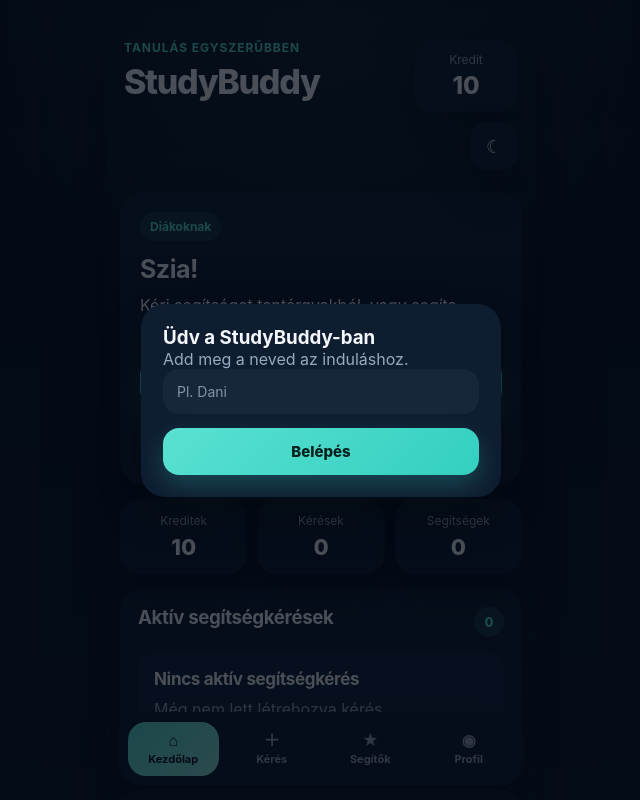
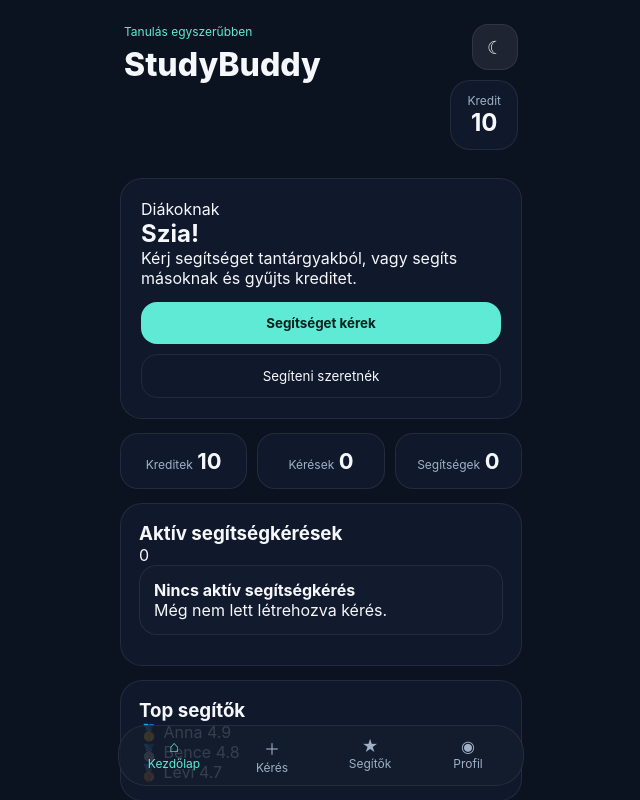
Before and after one commit to danibodnar05/study_buddy1, a plain HTML site: page index.html in a window 1280 px wide. Shown: the top 800 px of the page, without its empty margins (319-959 px from the left). Drawn offline with Linux system fonts and the light colour scheme.

Commit message:
Update style.css

```diff
--- a/style.css
+++ b/style.css
@@ -1,556 +1,246 @@
 :root {
-  --bg: #07111f;
-  --bg-soft: #0d1b2d;
-  --card: #0f1d31;
-  --card-2: #13243a;
-  --line: rgba(255, 255, 255, 0.06);
-  --text: #f4f7fb;
-  --muted: #97a9c0;
-  --primary: #59e1d1;
-  --primary-2: #34cfc0;
+  --bg: #0b1220;
+  --card: rgba(18, 28, 47, 0.8);
+  --line: rgba(255,255,255,0.08);
+  --text: #f5f7fb;
+  --muted: #9fb0c7;
+  --primary: #5eead4;
   --danger: #ef4444;
-  --shadow: 0 20px 40px rgba(0, 0, 0, 0.28);
 }
 
 body.light-mode {
   --bg: #eef4fb;
-  --bg-soft: #f7fbff;
-  --card: #ffffff;
-  --card-2: #ffffff;
-  --line: rgba(15, 23, 42, 0.08);
-  --text: #10233f;
+  --card: rgba(255,255,255,0.9);
+  --line: rgba(0,0,0,0.08);
+  --text: #0f172a;
   --muted: #64748b;
-  --primary: #18c7b6;
-  --primary-2: #0ea99b;
-  --shadow: 0 16px 30px rgba(16, 35, 63, 0.10);
 }
 
-* {
-  box-sizing: border-box;
-  margin: 0;
-  padding: 0;
-  font-family: Inter, Arial, sans-serif;
+*{
+box-sizing:border-box;
+margin:0;
+padding:0;
+font-family:Inter,Arial,sans-serif;
 }
 
-html,
-body {
-  overflow-x: hidden;
+body{
+background:var(--bg);
+color:var(--text);
+transition:0.25s;
 }
 
-body {
-  background:
-    radial-gradient(circle at top, rgba(89, 225, 209, 0.08), transparent 26%),
-    linear-gradient(180deg, var(--bg) 0%, var(--bg-soft) 100%);
-  color: var(--text);
-  transition: background 0.25s ease, color 0.25s ease;
+.app-shell{
+display:flex;
+justify-content:center;
+min-height:100vh;
 }
 
-.app-shell {
-  display: flex;
-  justify-content: center;
-  min-height: 100vh;
+.app{
+width:100%;
+max-width:430px;
+min-height:100vh;
 }
 
-.app {
-  width: 100%;
-  max-width: 430px;
-  min-height: 100vh;
-  position: relative;
+.topbar{
+padding:24px 18px 18px;
+display:flex;
+justify-content:space-between;
+align-items:flex-start;
 }
 
-.topbar {
-  padding: 28px 18px 14px;
-  display: flex;
-  justify-content: space-between;
-  align-items: flex-start;
-  gap: 14px;
+.topbar-left{
+flex:1;
 }
 
-.topbar-left {
-  flex: 1;
-  min-width: 0;
+.topbar-right{
+display:flex;
+flex-direction:column-reverse;
+align-items:flex-end;
+gap:10px;
 }
 
-.topbar-right {
-  display: flex;
-  flex-direction: column;
-  align-items: flex-end;
-  gap: 10px;
+.eyebrow{
+color:var(--primary);
+font-size:12px;
+margin-bottom:6px;
 }
 
-.eyebrow {
-  color: var(--primary);
-  font-size: 12px;
-  font-weight: 700;
-  letter-spacing: 0.08em;
-  text-transform: uppercase;
-  margin-bottom: 10px;
+.topbar h1{
+font-size:32px;
+font-weight:800;
 }
 
-.topbar h1 {
-  font-size: 34px;
-  line-height: 1.02;
-  font-weight: 800;
-  letter-spacing: -0.04em;
+.theme-toggle{
+width:46px;
+height:46px;
+border-radius:16px;
+border:1px solid var(--line);
+background:rgba(255,255,255,0.08);
+color:var(--text);
+display:flex;
+align-items:center;
+justify-content:center;
+font-size:18px;
 }
 
-.theme-toggle {
-  width: 48px;
-  height: 48px;
-  border: none;
-  border-radius: 16px;
-  background: var(--card);
-  color: var(--text);
-  display: flex;
-  align-items: center;
-  justify-content: center;
-  font-size: 18px;
-  cursor: pointer;
-  box-shadow: var(--shadow);
-  transition: transform 0.18s ease, opacity 0.18s ease;
+.credit-pill{
+padding:12px 16px;
+border-radius:20px;
+background:var(--card);
+border:1px solid var(--line);
+text-align:center;
 }
 
-.theme-toggle:active {
-  transform: scale(0.96);
+.credit-pill-label{
+font-size:12px;
+color:var(--muted);
+display:block;
 }
 
-.credit-pill {
-  min-width: 104px;
-  padding: 12px 16px;
-  border-radius: 20px;
-  background: var(--card);
-  text-align: center;
-  box-shadow: var(--shadow);
+.credit-pill-value{
+font-size:24px;
+font-weight:700;
 }
 
-.credit-pill-label {
-  display: block;
-  font-size: 12px;
-  color: var(--muted);
-  margin-bottom: 4px;
+.content{
+padding:10px 14px 120px;
 }
 
-.credit-pill-value {
-  font-size: 24px;
-  font-weight: 800;
+.section{
+display:none;
 }
 
-.content {
-  padding: 8px 14px 132px;
+.section.active{
+display:block;
 }
 
-.section {
-  display: none;
-  animation: fadeIn 0.22s ease;
+.card{
+background:var(--card);
+border:1px solid var(--line);
+border-radius:22px;
+padding:18px;
+margin-bottom:14px;
 }
 
-.section.active {
-  display: block;
+.hero-card{
+background:var(--card);
+border:1px solid var(--line);
+border-radius:22px;
+padding:20px;
+margin-bottom:14px;
 }
 
-@keyframes fadeIn {
-  from {
-    opacity: 0;
-    transform: translateY(8px);
-  }
-  to {
-    opacity: 1;
-    transform: translateY(0);
-  }
+.hero-actions{
+margin-top:14px;
+display:grid;
+gap:10px;
 }
 
-.hero-card,
-.card,
-.profile-hero {
-  background: var(--card);
-  border-radius: 24px;
-  box-shadow: var(--shadow);
+.primary-btn{
+background:var(--primary);
+color:#06211d;
+border:none;
+padding:13px;
+border-radius:16px;
+font-weight:700;
 }
 
-.hero-card {
-  padding: 20px;
-  margin-bottom: 14px;
+.ghost-btn{
+background:transparent;
+border:1px solid var(--line);
+color:var(--text);
+padding:13px;
+border-radius:16px;
 }
 
-.card {
-  padding: 18px;
-  margin-bottom: 14px;
+.danger-btn{
+background:var(--danger);
+color:white;
+border:none;
+padding:13px;
+border-radius:16px;
 }
 
-.profile-hero {
-  padding: 18px;
-  margin-bottom: 14px;
-  display: flex;
-  align-items: center;
-  gap: 14px;
+.stats-grid{
+display:grid;
+grid-template-columns:repeat(3,1fr);
+gap:10px;
+margin-bottom:14px;
 }
 
-.hero-badge {
-  display: inline-block;
-  padding: 7px 10px;
-  border-radius: 999px;
-  background: rgba(89, 225, 209, 0.12);
-  color: var(--primary);
-  font-size: 12px;
-  font-weight: 700;
-  margin-bottom: 14px;
+.stat-card{
+background:var(--card);
+border:1px solid var(--line);
+border-radius:18px;
+padding:14px;
+text-align:center;
 }
 
-.hero-card h2,
-.card h2,
-.card h3,
-.card h4,
-.profile-hero h2 {
-  margin-bottom: 10px;
-  letter-spacing: -0.02em;
+.stat-label{
+font-size:12px;
+color:var(--muted);
 }
 
-.hero-card h2 {
-  font-size: 25px;
-  line-height: 1.12;
-}
-
-.hero-card p,
-.card p {
-  line-height: 1.55;
-}
-
-.muted-text {
-  color: var(--muted);
-}
-
-.hero-actions {
-  margin-top: 16px;
-  display: grid;
-  gap: 10px;
-}
-
-button {
-  border: none;
-  cursor: pointer;
-  -webkit-tap-highlight-color: transparent;
-  transition: transform 0.18s ease, opacity 0.18s ease, box-shadow 0.18s ease;
-}
-
-button:active {
-  transform: scale(0.98);
-}
-
-.primary-btn,
-.helper-item button,
-form button {
-  width: 100%;
-  background: linear-gradient(135deg, var(--primary), var(--primary-2));
-  color: #06211d;
-  padding: 14px 16px;
-  border-radius: 16px;
-  font-size: 15px;
-  font-weight: 800;
-  box-shadow: 0 10px 24px rgba(52, 207, 192, 0.24);
-}
-
-.ghost-btn {
-  width: 100%;
-  background: transparent;
-  color: var(--text);
-  padding: 14px 16px;
-  border-radius: 16px;
-  font-size: 15px;
-  font-weight: 700;
-  border: 1px solid var(--line);
-}
-
-.danger-btn {
-  width: 100%;
-  background: rgba(239, 68, 68, 0.14);
-  color: #ffd0d0;
-  padding: 14px 16px;
-  border-radius: 16px;
-  font-size: 15px;
-  font-weight: 700;
-}
-
-body.light-mode .danger-btn {
-  color: #a61d1d;
-}
-
-.full-width {
-  width: 100%;
-  margin-top: 10px;
-}
-
-.stats-grid {
-  display: grid;
-  grid-template-columns: repeat(3, 1fr);
-  gap: 10px;
-  margin-bottom: 14px;
-}
-
-.stat-card {
-  background: var(--card);
-  border-radius: 20px;
-  padding: 14px 10px;
-  text-align: center;
-  box-shadow: var(--shadow);
-}
-
-.stat-label {
-  display: block;
-  font-size: 12px;
-  color: var(--muted);
-  margin-bottom: 6px;
-}
-
-.stat-card strong {
-  font-size: 22px;
-  font-weight: 800;
-}
-
-.card-head {
-  display: flex;
-  justify-content: space-between;
-  align-items: center;
-  gap: 12px;
-  margin-bottom: 14px;
-}
-
-.badge {
-  min-width: 30px;
-  height: 30px;
-  padding: 0 10px;
-  border-radius: 999px;
-  display: inline-flex;
-  align-items: center;
-  justify-content: center;
-  background: rgba(89, 225, 209, 0.14);
-  color: var(--primary);
-  font-size: 13px;
-  font-weight: 800;
-  flex-shrink: 0;
-}
-
-form {
-  display: grid;
-  gap: 10px;
-  margin-top: 14px;
-}
-
-label {
-  font-size: 14px;
-  font-weight: 700;
-}
-
-input,
-select,
-textarea {
-  width: 100%;
-  padding: 14px;
-  border: none;
-  border-radius: 16px;
-  background: rgba(255, 255, 255, 0.04);
-  color: var(--text);
-  font-size: 14px;
-  outline: none;
-  transition: box-shadow 0.18s ease, transform 0.18s ease, background 0.18s ease;
-}
-
-body.light-mode input,
-body.light-mode select,
-body.light-mode textarea {
-  background: #f6f9fc;
-}
-
-input::placeholder,
-textarea::placeholder {
-  color: #8394ab;
-}
-
-input:focus,
-select:focus,
-textarea:focus {
-  box-shadow: 0 0 0 3px rgba(89, 225, 209, 0.15);
-  transform: translateY(-1px);
+.stat-card strong{
+font-size:22px;
 }
 
 .helper-item,
-.request-item,
-.top-helper,
-.profile-row {
-  background: var(--card-2);
-  border-radius: 18px;
-  padding: 16px;
-  margin-bottom: 12px;
+.request-item{
+background:var(--card);
+border:1px solid var(--line);
+border-radius:18px;
+padding:14px;
+margin-bottom:12px;
 }
 
-.helper-item h3,
-.request-item h4 {
-  margin-bottom: 8px;
-  font-size: 17px;
+.bottom-nav{
+position:fixed;
+left:50%;
+bottom:14px;
+transform:translateX(-50%);
+width:calc(100% - 24px);
+max-width:406px;
+display:grid;
+grid-template-columns:repeat(4,1fr);
+gap:8px;
+padding:10px;
+border-radius:28px;
+background:rgba(20,30,45,0.85);
+border:1px solid var(--line);
 }
 
-.helper-item p,
-.request-item p {
-  margin-bottom: 8px;
-  color: var(--muted);
+.nav-btn{
+background:transparent;
+border:none;
+color:var(--muted);
+display:flex;
+flex-direction:column;
+align-items:center;
+font-size:12px;
 }
 
-.top-helper-list,
-.profile-stats {
-  display: grid;
-  gap: 10px;
+.nav-btn.active{
+color:var(--primary);
 }
 
-.top-helper {
-  display: flex;
-  justify-content: space-between;
-  align-items: center;
-  font-weight: 700;
+.nav-icon{
+font-size:16px;
 }
 
-.profile-row {
-  display: flex;
-  justify-content: space-between;
-  align-items: center;
+.toast{
+position:fixed;
+left:50%;
+bottom:90px;
+transform:translateX(-50%);
+background:var(--primary);
+color:#06211d;
+padding:12px 16px;
+border-radius:14px;
+opacity:0;
+transition:0.25s;
 }
 
-.avatar {
-  width: 62px;
-  height: 62px;
-  border-radius: 50%;
-  display: flex;
-  align-items: center;
-  justify-content: center;
-  background: linear-gradient(135deg, var(--primary), #7dd3fc);
-  color: #07131f;
-  font-size: 24px;
-  font-weight: 800;
-  box-shadow: 0 12px 24px rgba(89, 225, 209, 0.2);
+.toast.show{
+opacity:1;
 }
-
-.bottom-nav {
-  position: fixed;
-  left: 50%;
-  bottom: 14px;
-  transform: translateX(-50%);
-  width: calc(100% - 24px);
-  max-width: 406px;
-  display: grid;
-  grid-template-columns: repeat(4, 1fr);
-  gap: 8px;
-  padding: 10px;
-  border-radius: 26px;
-  background: rgba(15, 29, 49, 0.92);
-  backdrop-filter: blur(18px);
-  -webkit-backdrop-filter: blur(18px);
-  box-shadow: var(--shadow);
-  z-index: 100;
-}
-
-body.light-mode .bottom-nav {
-  background: rgba(255, 255, 255, 0.92);
-}
-
-.nav-btn {
-  background: transparent;
-  color: var(--muted);
-  display: flex;
-  flex-direction: column;
-  align-items: center;
-  justify-content: center;
-  gap: 4px;
-  min-height: 54px;
-  border-radius: 18px;
-  font-size: 11px;
-  font-weight: 700;
-}
-
-.nav-btn.active {
-  color: #07131f;
-  background: linear-gradient(135deg, var(--primary), #8ee7dd);
-}
-
-.nav-icon {
-  font-size: 16px;
-  line-height: 1;
-}
-
-.toast {
-  position: fixed;
-  left: 50%;
-  bottom: 92px;
-  transform: translateX(-50%) translateY(16px);
-  background: rgba(89, 225, 209, 0.96);
-  color: #06211d;
-  padding: 12px 16px;
-  border-radius: 16px;
-  opacity: 0;
-  pointer-events: none;
-  transition: all 0.22s ease;
-  font-weight: 800;
-  z-index: 200;
-  box-shadow: 0 16px 28px rgba(0, 0, 0, 0.24);
-  max-width: 90%;
-  text-align: center;
-}
-
-.toast.show {
-  opacity: 1;
-  transform: translateX(-50%) translateY(0);
-}
-
-.modal {
-  position: fixed;
-  inset: 0;
-  background: rgba(2, 8, 18, 0.7);
-  display: flex;
-  justify-content: center;
-  align-items: center;
-  padding: 20px;
-  z-index: 300;
-}
-
-.modal.hidden {
-  display: none;
-}
-
-.modal-box {
-  width: 100%;
-  max-width: 360px;
-  padding: 22px;
-  border-radius: 24px;
-  background: var(--card);
-  box-shadow: var(--shadow);
-  animation: modalIn 0.22s ease;
-}
-
-@keyframes modalIn {
-  from {
-    opacity: 0;
-    transform: scale(0.97) translateY(8px);
-  }
-  to {
-    opacity: 1;
-    transform: scale(1) translateY(0);
-  }
-}
-
-.modal-actions {
-  display: grid;
-  grid-template-columns: 1fr 1fr;
-  gap: 10px;
-  margin-top: 14px;
-}
-
-.modal-actions.one-col {
-  grid-template-columns: 1fr;
-}
-
-@media (min-width: 431px) {
-  .app {
-    margin: 12px 0;
-    min-height: calc(100vh - 24px);
-    border-radius: 30px;
-    overflow: hidden;
-    box-shadow: 0 30px 60px rgba(0, 0, 0, 0.34);
-  }
-}
```
